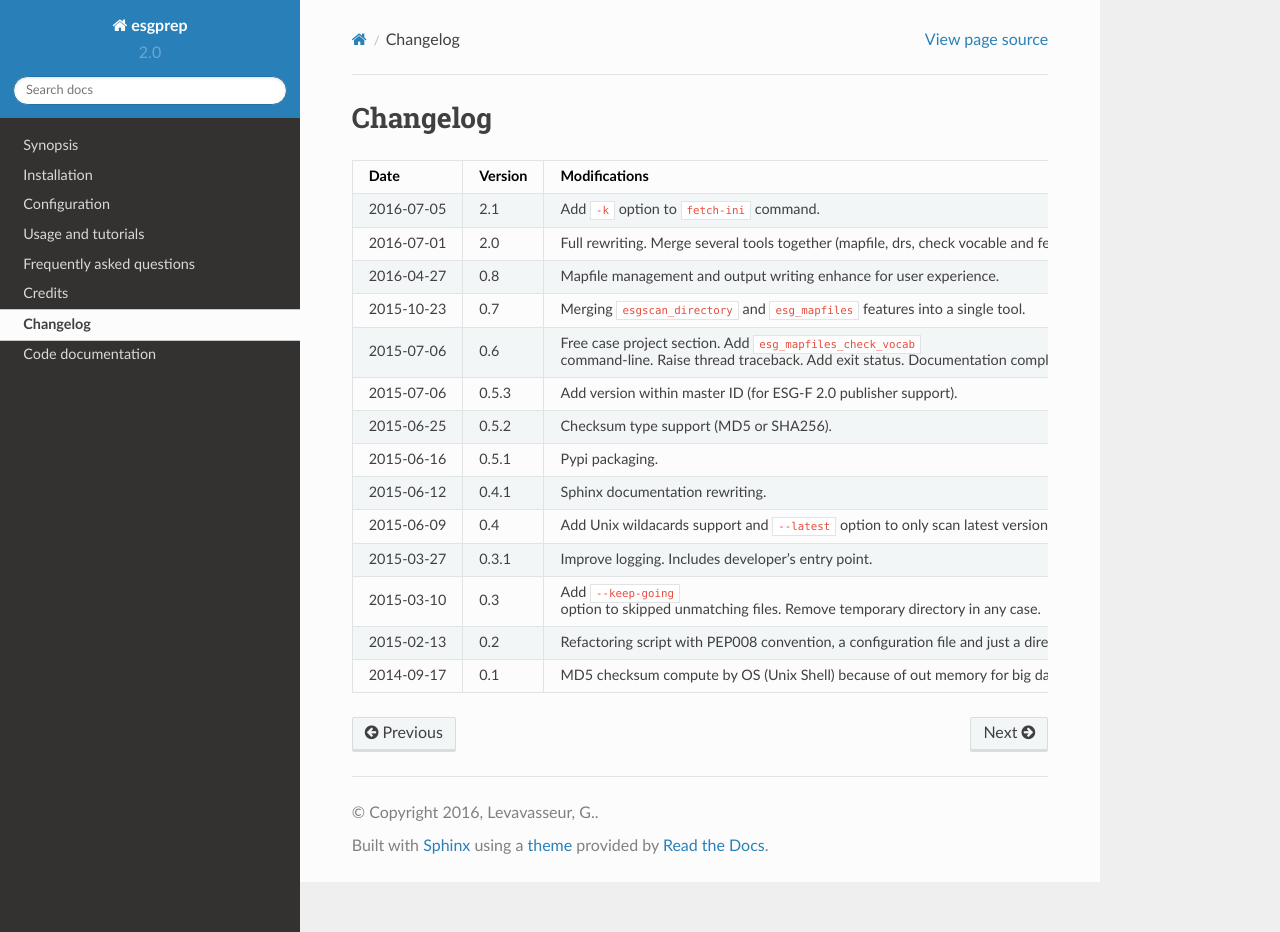
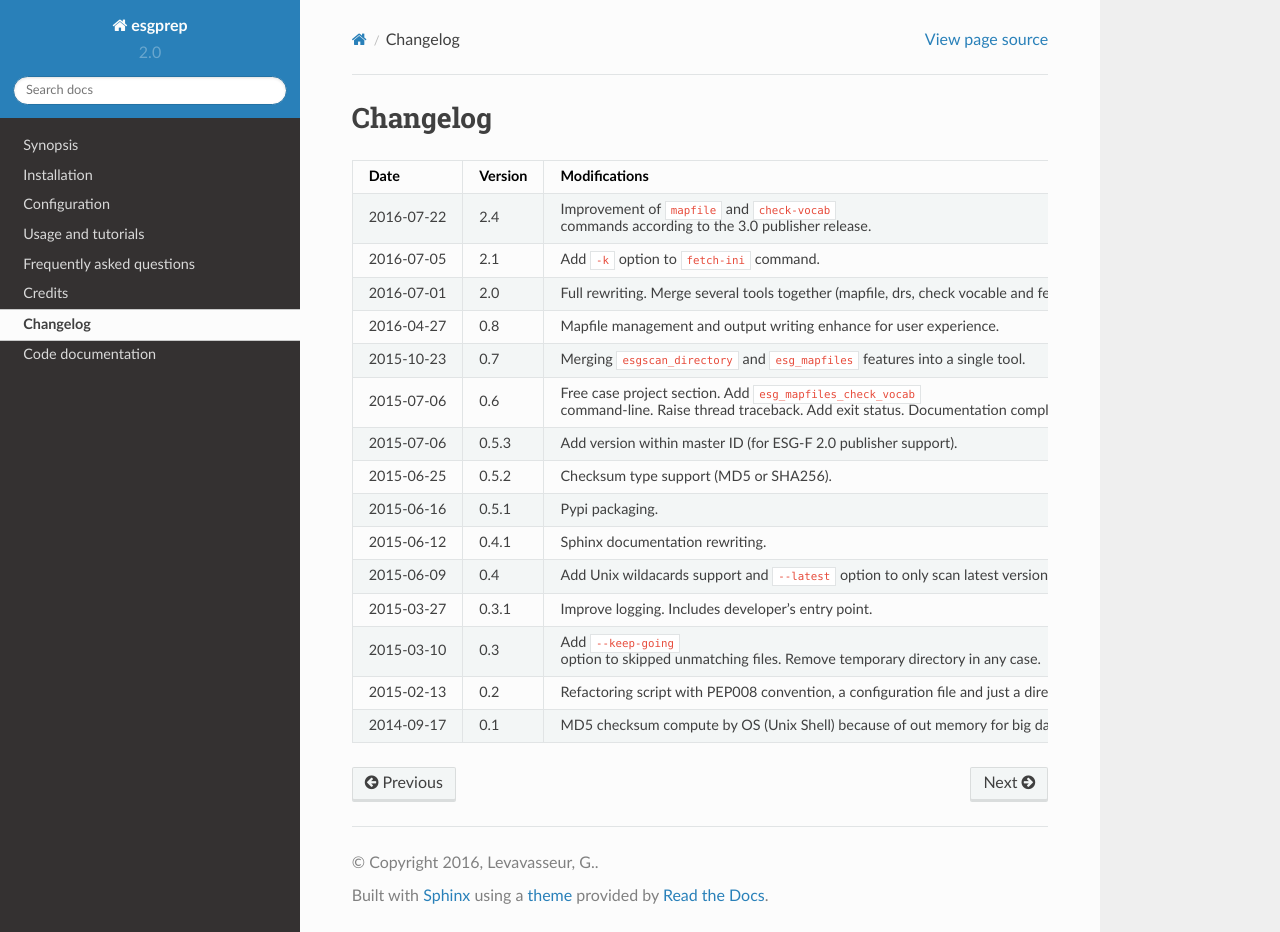
Before and after one commit to ESGF/esgf-prepare, a Sphinx documentation site: the page built from docs/log.rst, in a window 1280 px wide and 932 px high. Built offline with Sphinx 7.4.7 and the Read the Docs theme 2.0.0, drawn with Linux system fonts in a browser that asks for light colours.

Commit message:
2.4.7 Release

```diff
--- a/docs/log.rst
+++ b/docs/log.rst
@@ -6,6 +6,8 @@ Changelog
 +------------+---------+--------------------------------------------------------------------------------------------------+
 | Date       | Version | Modifications                                                                                    |
 +============+=========+==================================================================================================+
+| 2016-07-22 | 2.4     | Improvement of ``mapfile`` and ``check-vocab`` commands according to the 3.0  publisher release. |
++------------+---------+--------------------------------------------------------------------------------------------------+
 | 2016-07-05 | 2.1     | Add ``-k`` option to ``fetch-ini`` command.                                                      |
 +------------+---------+--------------------------------------------------------------------------------------------------+
 | 2016-07-01 | 2.0     | Full rewriting. Merge several tools together (mapfile, drs, check vocable and fetch ini files.   |
```
